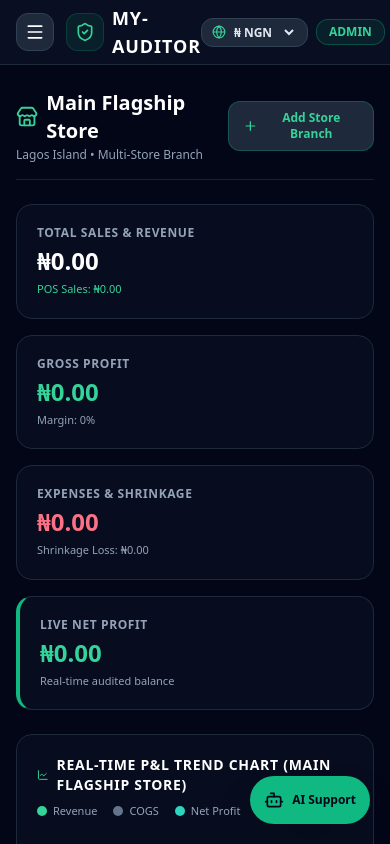
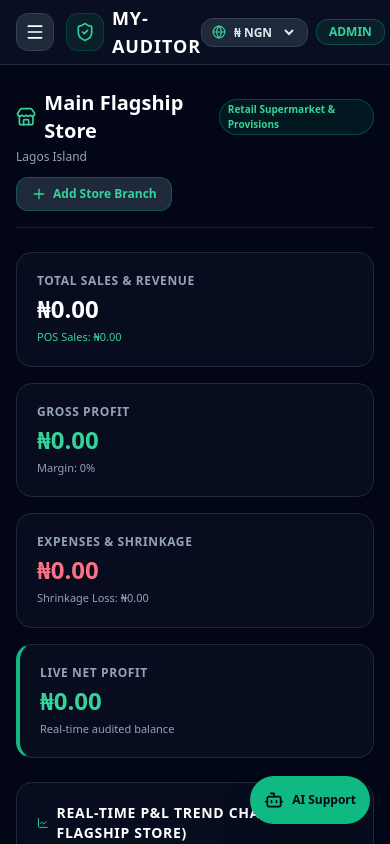
Before and after one commit to SIR-TRUTH/my-auditor-frontend, a Next.js app: page /dashboard in a window 390 px wide. Shown: the top 844 px of the page. Built offline with nearby package versions, Linux system fonts and the light colour scheme.

Commit message:
Add Store Type selector to store creation form and dashboard header

```diff
--- a/src/pages/dashboard/index.tsx
+++ b/src/pages/dashboard/index.tsx
@@ -21,7 +21,8 @@ import {
   Send,
   Bot,
   Lock,
-  Store
+  Store,
+  Tag
 } from 'lucide-react';
 import { detectInvoiceAnomalies } from "../../lib/anomalyDetector";
 import { parseReceiptImageText } from "../../lib/ocrParser";
@@ -71,6 +72,7 @@ interface ShrinkageItem {
 interface StoreBranchData {
   id: string;
   name: string;
+  type: string;
   address: string;
   inventoryGroups: ProductGroup[];
   receipts: Receipt[];
@@ -94,6 +96,17 @@ const CURRENCIES: Record<string, CurrencyOption> = {
   KES: { code: 'KES', symbol: 'Ksh', rate: 130 }
 };
 
+const STORE_TYPES = [
+  "Retail Supermarket & Provisions",
+  "FMCG Wholesale & Distribution",
+  "Pharmacy & Patent Medicine",
+  "Electronics & Tech Accessories",
+  "Boutique, Clothing & Footwear",
+  "Restaurant, Lounge & Bar",
+  "Hardware & Building Materials",
+  "General Merchandise"
+];
+
 export default function DashboardPage() {
   const [isMenuOpen, setIsMenuOpen] = useState(false);
   const [currencyKey, setCurrencyKey] = useState("NGN");
@@ -104,6 +117,7 @@ export default function DashboardPage() {
     {
       id: 'store-1',
       name: 'Main Flagship Store',
+      type: 'Retail Supermarket & Provisions',
       address: 'Lagos Island',
       inventoryGroups: [],
       receipts: [],
@@ -118,6 +132,7 @@ export default function DashboardPage() {
   // Modals state
   const [showNewStoreModal, setShowNewStoreModal] = useState(false);
   const [newStoreNameInput, setNewStoreNameInput] = useState("");
+  const [newStoreTypeInput, setNewStoreTypeInput] = useState(STORE_TYPES[0]);
   const [newStoreLocationInput, setNewStoreLocationInput] = useState("");
 
   const [showAddModal, setShowAddModal] = useState(false);
@@ -127,7 +142,7 @@ export default function DashboardPage() {
   const [uploadSuccessMsg, setUploadSuccessMsg] = useState("");
   const [posNotice, setPosNotice] = useState("");
 
-  // New Item form state
+  // Form states
   const [newGroupName, setNewGroupName] = useState("General Stock");
   const [newCategory, setNewCategory] = useState("FMCG");
   const [newVarietyName, setNewVarietyName] = useState("");
@@ -136,11 +151,9 @@ export default function DashboardPage() {
   const [newCost, setNewCost] = useState(1000);
   const [newPrice, setNewPrice] = useState(1500);
 
-  // Expense form state
   const [expenseCat, setExpenseCat] = useState("Utilities & Generator");
   const [expenseAmt, setExpenseAmt] = useState(25000);
 
-  // Shrinkage form state
   const [shrinkName, setShrinkName] = useState("Damaged Goods");
   const [shrinkQty, setShrinkQty] = useState(1);
   const [shrinkCostVal, setShrinkCostVal] = useState(1000);
@@ -165,7 +178,6 @@ export default function DashboardPage() {
     return `${currentCurrency.symbol}${val.toLocaleString(undefined, { minimumFractionDigits: 2, maximumFractionDigits: 2 })}`;
   };
 
-  // Financial calculations for ACTIVE store
   const sampleItemsForAudit = activeStore.receipts.flatMap(r => [
     {
       id: `${r.id}-1`,
@@ -200,6 +212,7 @@ export default function DashboardPage() {
     const newStore: StoreBranchData = {
       id: `store-${Date.now()}`,
       name: newStoreNameInput,
+      type: newStoreTypeInput,
       address: newStoreLocationInput || "Main Address",
       inventoryGroups: [],
       receipts: [],
@@ -257,8 +270,8 @@ export default function DashboardPage() {
       const lower = query.toLowerCase();
       let aiResponse = "";
 
-      if (lower.includes('store') || lower.includes('branch') || lower.includes('multiple')) {
-        aiResponse = `🏬 You currently have **${stores.length} registered store branch(es)**. Active store: **${activeStore.name}**. You can add new branch locations anytime using the Action Hub menu!`;
+      if (lower.includes('store') || lower.includes('branch') || lower.includes('type')) {
+        aiResponse = `🏬 Active store: **${activeStore.name}** (${activeStore.type}). You have **${stores.length} store branch(es)** configured.`;
       } else if (lower.includes('margin') || lower.includes('profit') || lower.includes('net') || lower.includes('gross')) {
         const marginPct = totalRevenue > 0 ? ((grossProfit / totalRevenue) * 100).toFixed(1) : '0';
         aiResponse = `📊 **Live Financials (${activeStore.name}):**\n` +
@@ -460,7 +473,7 @@ export default function DashboardPage() {
         <body>
           <h1>MY-AUDITOR Executive Audit Summary</h1>
           <div class="meta">
-            <strong>Store:</strong> ${activeStore.name} (${activeStore.address}) | <strong>Role:</strong> ${userRole} | <strong>Date:</strong> ${new Date().toLocaleDateString()}
+            <strong>Store:</strong> ${activeStore.name} (${activeStore.type}) | <strong>Location:</strong> ${activeStore.address} | <strong>Role:</strong> ${userRole} | <strong>Date:</strong> ${new Date().toLocaleDateString()}
           </div>
           <div class="grid">
             <div class="card"><h3>Total Revenue</h3><p>${formatCurrency(totalRevenue)}</p></div>
@@ -537,7 +550,7 @@ export default function DashboardPage() {
         onChange={handleFileUpload}
       />
 
-      {/* New Store Branch Creation Modal */}
+      {/* New Store Branch Creation Modal with Store Type Selector */}
       {showNewStoreModal && (
         <div className="fixed inset-0 bg-slate-950/80 z-50 flex items-center justify-center p-4 backdrop-blur-sm">
           <div className="bg-slate-900 border border-slate-800 rounded-3xl max-w-sm w-full p-6 space-y-4 shadow-2xl">
@@ -561,6 +574,23 @@ export default function DashboardPage() {
                   className="w-full bg-slate-950 border border-slate-800 text-xs rounded-xl px-3 py-2 text-white focus:outline-none focus:border-emerald-500"
                 />
               </div>
+
+              <div>
+                <label className="text-xs text-slate-400 block mb-1">Type of Store / Business Category</label>
+                <div className="flex items-center gap-2 bg-slate-950 border border-slate-800 rounded-xl px-3 py-2">
+                  <Tag className="w-4 h-4 text-emerald-400 shrink-0" />
+                  <select
+                    value={newStoreTypeInput}
+                    onChange={e => setNewStoreTypeInput(e.target.value)}
+                    className="bg-transparent text-xs text-slate-200 w-full focus:outline-none cursor-pointer"
+                  >
+                    {STORE_TYPES.map((t, idx) => (
+                      <option key={idx} value={t} className="bg-slate-900 text-white">{t}</option>
+                    ))}
+                  </select>
+                </div>
+              </div>
+
               <div>
                 <label className="text-xs text-slate-400 block mb-1">Location / Address</label>
                 <input
@@ -571,6 +601,7 @@ export default function DashboardPage() {
                   className="w-full bg-slate-950 border border-slate-800 text-xs rounded-xl px-3 py-2 text-white focus:outline-none focus:border-emerald-500"
                 />
               </div>
+
               <button
                 type="submit"
                 className="w-full py-2.5 bg-emerald-500 hover:bg-emerald-400 text-slate-950 font-bold text-xs rounded-xl transition cursor-pointer"
@@ -831,7 +862,7 @@ export default function DashboardPage() {
                     <Store className="w-4 h-4 text-emerald-400" />
                     <select
                       value={activeStoreId}
-                      onChange={(e) => setSelectedBranch && setActiveStoreId(e.target.value)}
+                      onChange={(e) => setActiveStoreId(e.target.value)}
                       className="bg-transparent text-xs text-slate-200 w-full focus:outline-none cursor-pointer"
                     >
                       {stores.map(s => (
@@ -914,7 +945,7 @@ export default function DashboardPage() {
               </div>
             </div>
 
-            <p className="text-[10px] text-slate-500 text-center">MY-AUDITOR v3.1 • Multi-Store Active</p>
+            <p className="text-[10px] text-slate-500 text-center">MY-AUDITOR v3.2 • Multi-Store & Category Active</p>
           </div>
           <div className="flex-1" onClick={() => setIsMenuOpen(false)}></div>
         </div>
@@ -922,17 +953,22 @@ export default function DashboardPage() {
 
       <main className="max-w-7xl mx-auto px-4 sm:px-6 py-6 w-full flex-1 space-y-6">
 
-        <div className="flex items-center justify-between border-b border-slate-800/80 pb-4">
+        <div className="flex flex-col sm:flex-row items-start sm:items-center justify-between border-b border-slate-800/80 pb-4 gap-3">
           <div>
-            <h1 className="text-xl sm:text-2xl font-black text-white flex items-center gap-2">
-              <Store className="w-6 h-6 text-emerald-400" /> {activeStore.name}
-            </h1>
-            <p className="text-xs text-slate-400 mt-0.5">{activeStore.address} • Multi-Store Branch</p>
+            <div className="flex items-center gap-2">
+              <h1 className="text-xl sm:text-2xl font-black text-white flex items-center gap-2">
+                <Store className="w-6 h-6 text-emerald-400" /> {activeStore.name}
+              </h1>
+              <span className="text-[10px] bg-emerald-500/10 text-emerald-400 border border-emerald-500/30 px-2 py-0.5 rounded-full font-bold">
+                {activeStore.type}
+              </span>
+            </div>
+            <p className="text-xs text-slate-400 mt-1">{activeStore.address}</p>
           </div>
 
           <button
             onClick={() => setShowNewStoreModal(true)}
-            className="px-3.5 py-2 bg-slate-800 hover:bg-slate-700 text-emerald-400 border border-emerald-500/30 rounded-xl text-xs font-bold flex items-center gap-1.5 transition cursor-pointer"
+            className="px-3.5 py-2 bg-slate-800 hover:bg-slate-700 text-emerald-400 border border-emerald-500/30 rounded-xl text-xs font-bold flex items-center gap-1.5 transition cursor-pointer shrink-0"
           >
             <Plus className="w-4 h-4" /> Add Store Branch
           </button>
```
